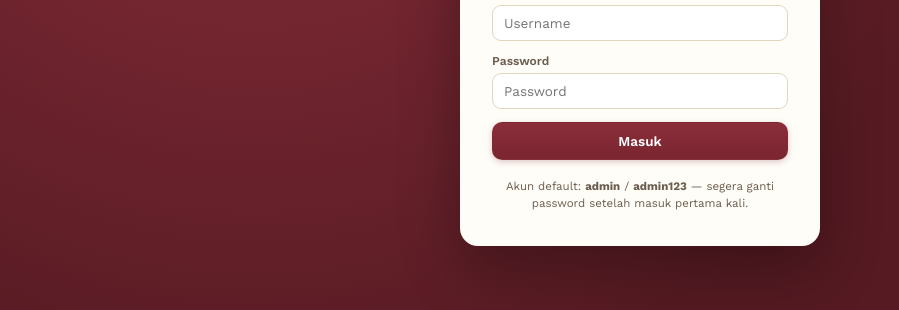
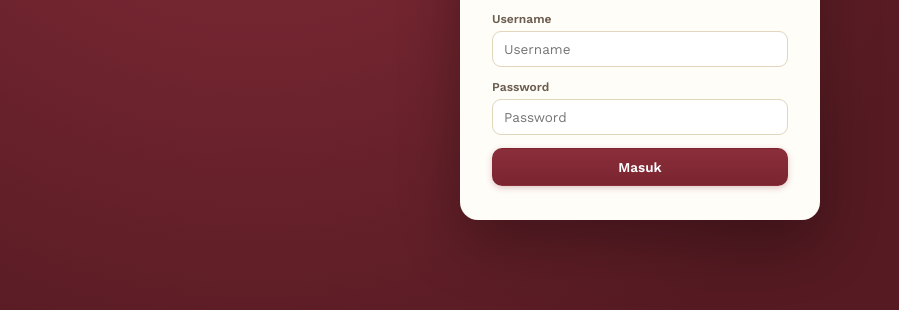
Before and after one commit to keyxzn/Absensi-Vihara, a website: page public/index.html in a window 1280 px wide. Shown: the part 390-700 px from the top of the page, without its empty margins (0-899 px from the left). Drawn offline with nearby package versions, Linux system fonts and the light colour scheme; no server answers.

Commit message:
Update aplikasi

```diff
--- a/public/index.html
+++ b/public/index.html
@@ -22,7 +22,6 @@
     <div class="field"><label>Username</label><input id="loginUser" placeholder="Username" autocomplete="username"></div>
     <div class="field"><label>Password</label><input id="loginPass" type="password" placeholder="Password" autocomplete="current-password"></div>
     <button class="btn btn-primary btn-block" onclick="doLogin()">Masuk</button>
-    <div class="login-hint">Akun default: <b>admin</b> / <b>admin123</b> — segera ganti password setelah masuk pertama kali.</div>
   </div>
 </div>
 
```
